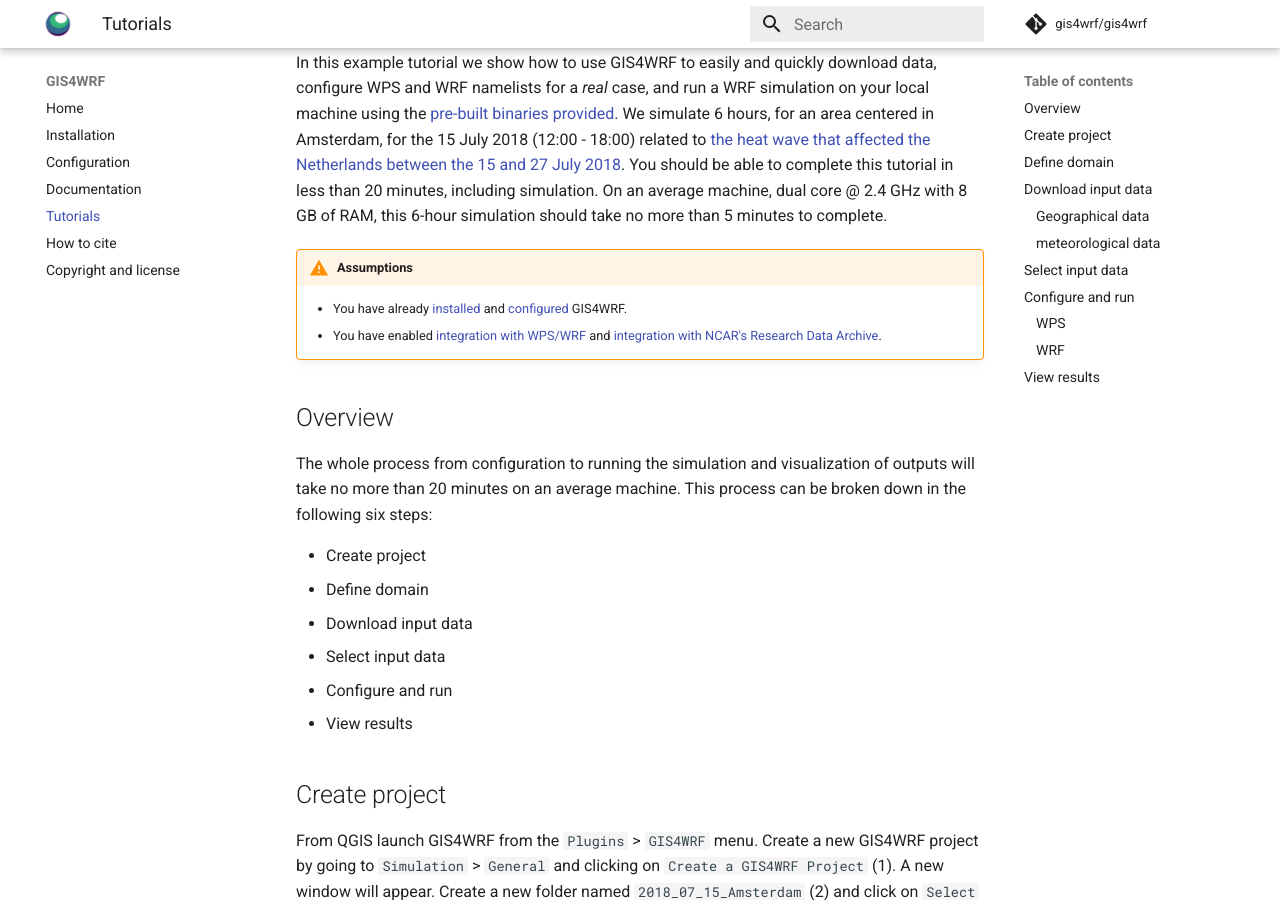
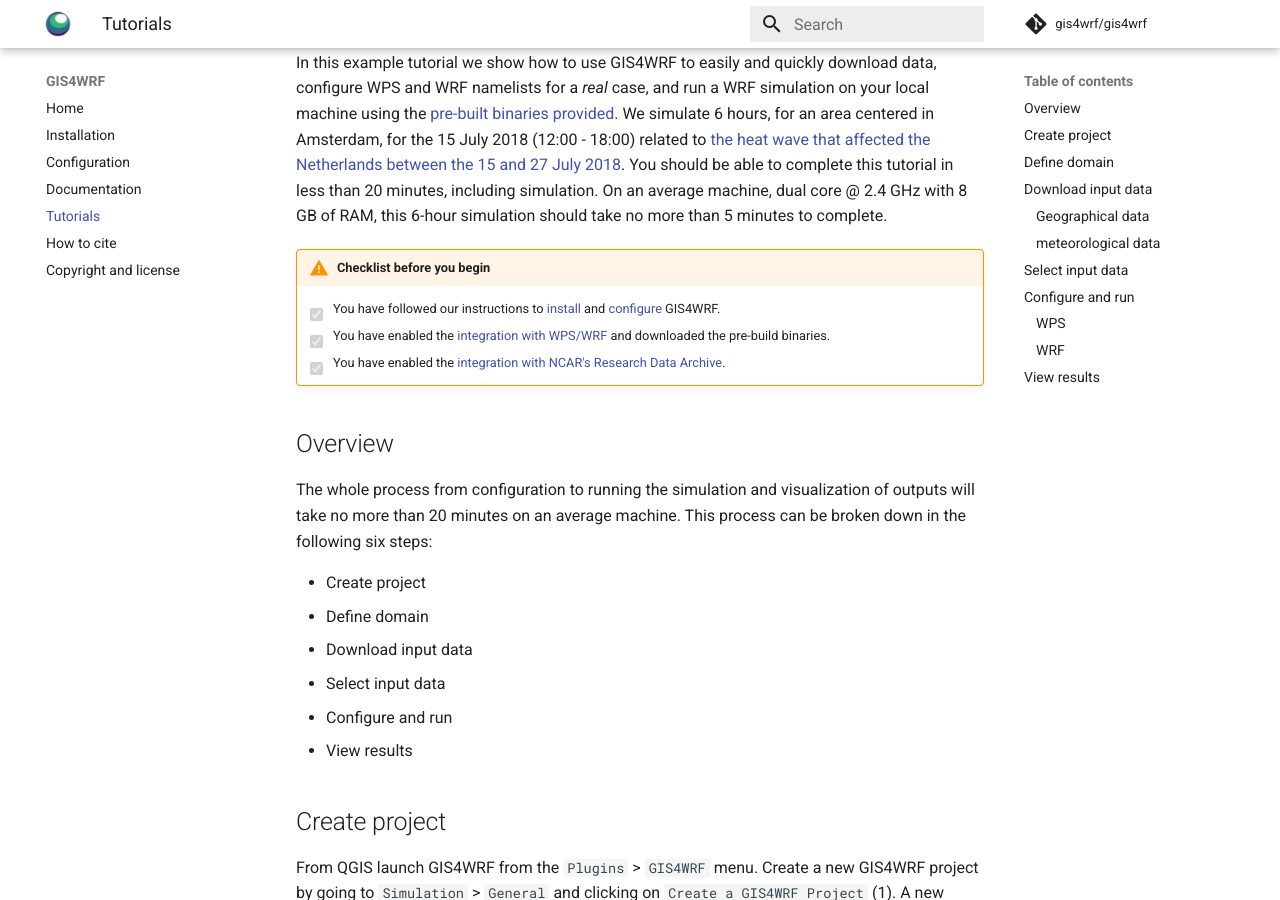
Before and after one commit to GIS4WRF/gis4wrf.github.io, an MkDocs documentation site: the page built from docs/tutorials/index.md, in a window 1280 px wide and 900 px high, scrolled down 580 px. Built offline with MkDocs 1.6.1 and Material for MkDocs 9.7.7, drawn with Linux system fonts in a browser that asks for light colours; comment, search, counter and statistics services are not loaded.

Commit message:
clarify tutorial assumptions

```diff
--- a/docs/tutorials/index.md
+++ b/docs/tutorials/index.md
@@ -9,9 +9,10 @@
 
 In this example tutorial we show how to use GIS4WRF to easily and quickly download data, configure WPS and WRF namelists for a *real* case, and run a WRF simulation on your local machine using the [pre-built binaries provided](../configuration/#integration-with-wpswrf). We simulate 6 hours, for an area centered in Amsterdam, for the 15 July 2018 (12:00 - 18:00) related to [the heat wave that affected the Netherlands between the 15 and 27 July 2018](https://en.wikipedia.org/wiki/2018_European_heat_wave#Netherlands). You should be able to complete this tutorial in less than 20 minutes, including simulation. On an average machine, dual core @ 2.4 GHz with 8 GB of RAM, this 6-hour simulation should take no more than 5 minutes to complete.
 
-!!! warning "Assumptions"
-    - You have already [installed](../installation) and [configured](../configuration) GIS4WRF.
-    - You have enabled [integration with WPS/WRF](../configuration/#integration-with-wpswrf) and [integration with NCAR's Research Data Archive](../configuration/#integration-with-ncars-research-data-archive).
+!!! warning "Checklist before you begin"
+    - [x] You have followed our instructions to [install](../installation) and [configure](../configuration) GIS4WRF.
+    - [x] You have enabled the [integration with WPS/WRF](../configuration/#integration-with-wpswrf) and downloaded the pre-build binaries.
+    - [x] You have enabled the [integration with NCAR's Research Data Archive](../configuration/#integration-with-ncars-research-data-archive).
 
 
 ## Overview
--- a/mkdocs.yml
+++ b/mkdocs.yml
@@ -36,6 +36,7 @@
   - pymdownx.mark
   - pymdownx.details
   - pymdownx.superfences
+  - pymdownx.tasklist
 
 # Page tree
 nav:
```
Also changed, not shown: docs/configuration/index.md (+1 -1 lines).
